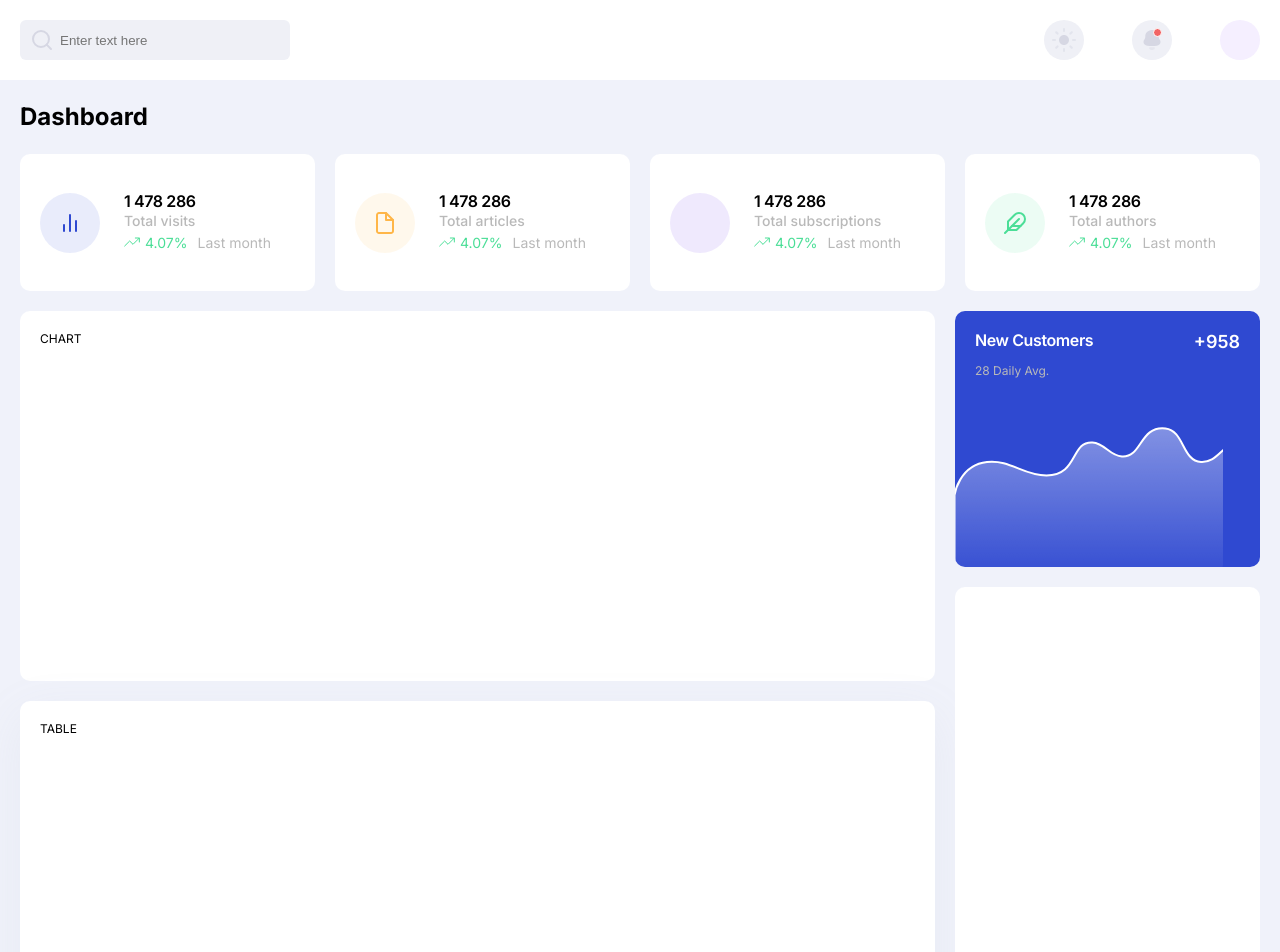
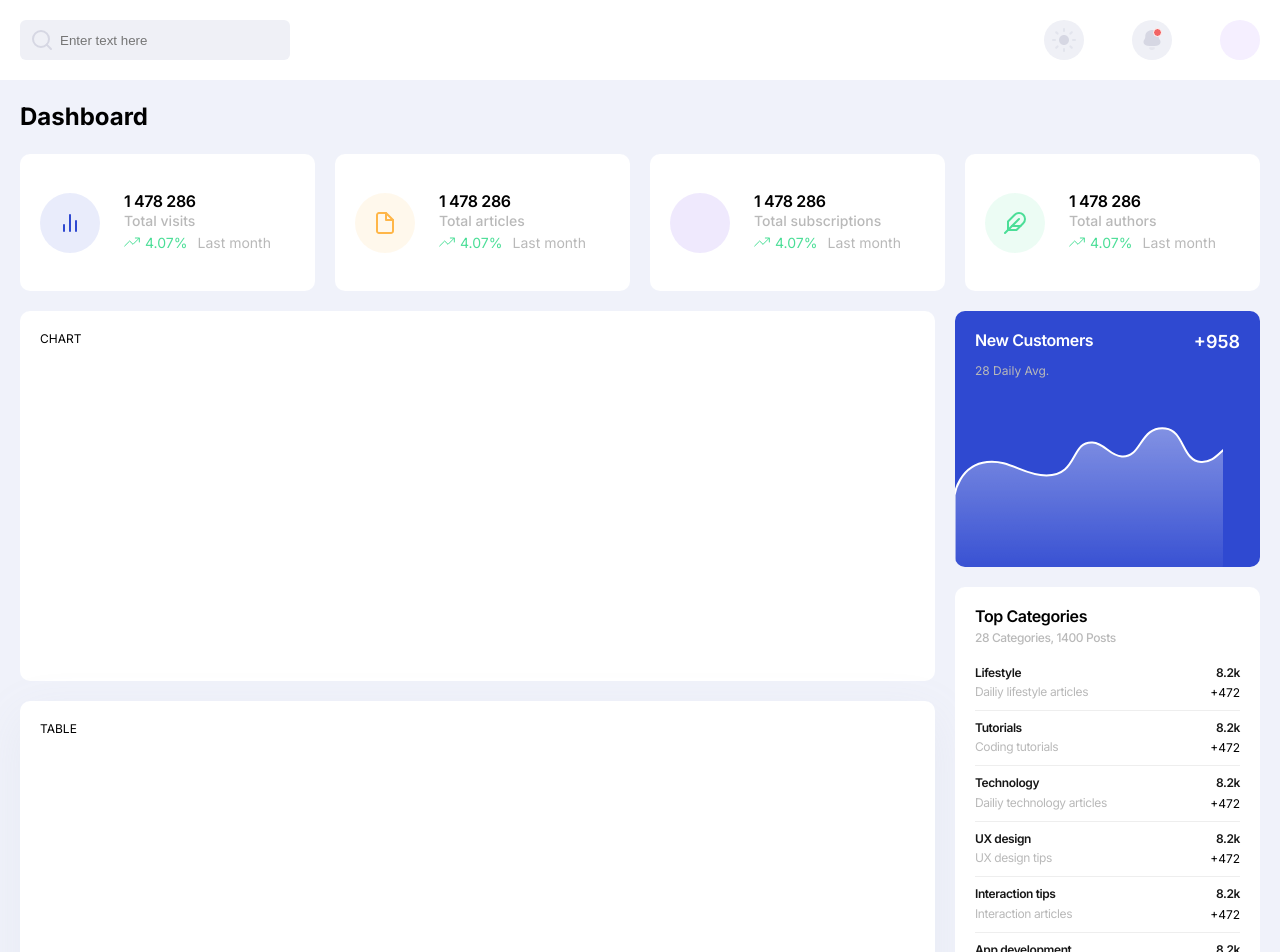
Before and after one commit to alexanchek/dashboard, a Next.js app: page / in a window 1280 px wide. Shown: the top 952 px of the page. Built offline with nearby package versions, Linux system fonts and the light colour scheme.

Commit message:
feat: added sidebar component

```diff
--- a/parts/Main/CategoriesBlock/CategoriesBlock.module.css
+++ /dev/null
@@ -1,7 +0,0 @@
-.box {
-    width: 100%;
-    height: 487px;
-    background: #fff;
-    border-radius: 10px;
-    display: flex;
-  }
--- /dev/null
+++ b/parts/Main/CategoriesBlock/CategoriesBlock.module.scss
@@ -0,0 +1,65 @@
+.box {
+  width: 100%;
+  background: #fff;
+  border-radius: 10px;
+  display: flex;
+  flex-direction: column;
+}
+
+.title {
+  margin-bottom: 5px;
+}
+
+.subtitle {
+  font-weight: 500;
+  font-size: 12px;
+  line-height: 120%;
+  letter-spacing: -0.4px;
+  color: #b9b9b9;
+  margin-bottom: 10px;
+}
+
+.categoryBox {
+  margin-bottom: 10px;
+
+  &:last-child {
+    margin-bottom: 0;
+  }
+}
+
+.firstRow {
+  margin-top: 10px;
+  display: flex;
+  justify-content: space-between;
+  margin-bottom: 5px;
+}
+
+.secondRow {
+  display: flex;
+  justify-content: space-between;
+  margin-bottom: 10px;
+
+  &:last-child {
+    margin-bottom: 0;
+  }
+}
+
+.hr {
+  background-color: #eeeeee;
+  height: 1px;
+}
+
+.categorieTitle {
+  font-weight: 600;
+  font-size: 12px;
+  line-height: 120%;
+  letter-spacing: -0.4px;
+  color: #171717;
+}
+
+.categorieSubtitle {
+  font-size: 12px;
+  line-height: 120%;
+  letter-spacing: -0.4px;
+  color: #b9b9b9;
+}
--- a/parts/Main/CategoriesBlock/CategoriesBlock.tsx
+++ b/parts/Main/CategoriesBlock/CategoriesBlock.tsx
@@ -1,12 +1,43 @@
+import classNames from "classnames";
 import React, { FC } from "react";
-import styles from './CategoriesBlock.module.css';
+import CommonCard from "../../../components/CommonCard/CommonCard";
+import Htag from "../../../components/Htag/Htag";
+import styles from "./CategoriesBlock.module.scss";
+import { CategoriesBlockConfig } from "./CategoriesBlockConfig";
 
 const CategoriesBlock: FC = (): JSX.Element => {
   return (
-  <div className={styles.box}>
-
-  </div>
-  )
+    <CommonCard className={styles.box}>
+      <Htag tag="h3" className={styles.title}>
+        {" "}
+        Top Categories
+      </Htag>
+      <div className={styles.subtitle}>
+        <span>28 Categories, 1400 Posts</span>
+      </div>
+      <div className={styles.categoriesBox}>
+        {CategoriesBlockConfig.map(({title,subtitle}, index) => {
+          return (
+            <div key={title} className={styles.categoryBox}>
+              <div
+                className={classNames(styles.firstRow, styles.categorieTitle)}
+              >
+                <div>{title}</div>
+                <div>8.2k</div>
+              </div>
+              <div className={styles.secondRow}>
+                <div className={styles.categorieSubtitle}>
+                  {subtitle}
+                </div>
+                <div>+472</div>
+              </div>
+             {index === CategoriesBlockConfig.length-1 ? <></> :  <div className={styles.hr}></div>}
+            </div>
+          );
+        })}
+      </div>
+    </CommonCard>
+  );
 };
 
 export default CategoriesBlock;
--- /dev/null
+++ b/parts/Main/CategoriesBlock/CategoriesBlockConfig.ts
@@ -0,0 +1,15 @@
+interface CategoriesBlockConfig {
+  title: string;
+  subtitle: string;
+}
+
+export const CategoriesBlockConfig = [
+  { title: "Lifestyle", subtitle: "Dailiy lifestyle articles" },
+  { title: "Tutorials", subtitle: "Coding tutorials" },
+  { title: "Technology", subtitle: "Dailiy technology articles" },
+  { title: "UX design", subtitle: "UX design tips" },
+  { title: "Interaction tips", subtitle: "Interaction articles" },
+  { title: "App development", subtitle: "Mobile development articles" },
+  { title: "Nature", subtitle: "Wildlife animal articles" },
+  { title: "Geography", subtitle: "Geography articles" },
+];
```
